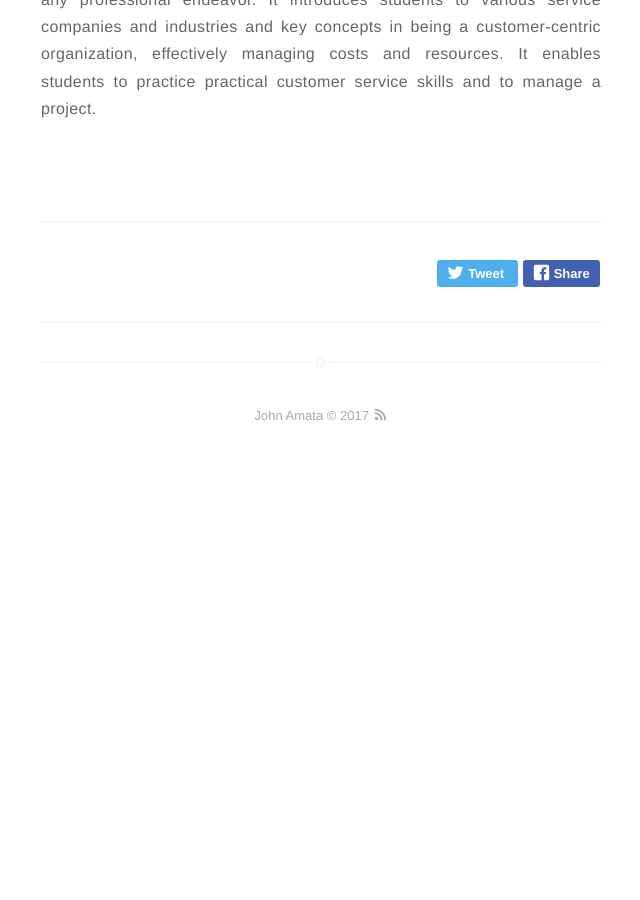
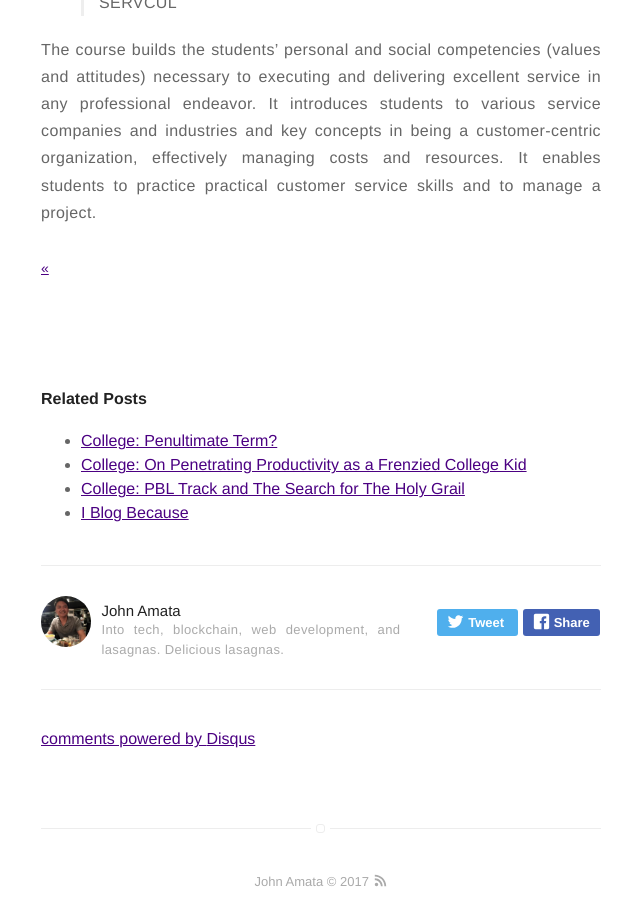
Before and after one commit to jpamata/jpamata.github.io, a Jekyll site: the page built from _posts/2017-1-6-Penultimate-Term-It-Is.md, in a window 1280 px wide and 900 px high, scrolled down 1681 px. Shown: the whole window, without its empty margins (319-959 px from the left). Built offline with Jekyll 4.4.1, drawn with Linux system fonts in a browser that asks for light colours; our own code applies the rules of GitHub Pages for plain Markdown files; comment, search, counter and statistics services are not loaded; before the commit the page ends 2144 px from its top, so only the background shows below that; some of the changed lines change nothing that is shown; some of the changed text lies outside the part shown.

Commit message:
2017-01-06

```diff
--- a/_posts/2017-1-6-Penultimate-Term-It-Is.md
+++ b/_posts/2017-1-6-Penultimate-Term-It-Is.md
@@ -1,15 +1,13 @@
 ---
+title: "College: Penultimate Term it is"
 layout: post
-title:  "College: Penultimate Term it is"
-comments: true
-date:   2017-1-6 23:00:00 +1700
+date: 2017-01-06 22:00
+tag:
+- reflections
+- college
 category: blog
-tag:
--college
--reflections
-
-
-
+author: john
+description:
 ---
 
 # WE HAVE ACHIEVED LIFT OFF
```
